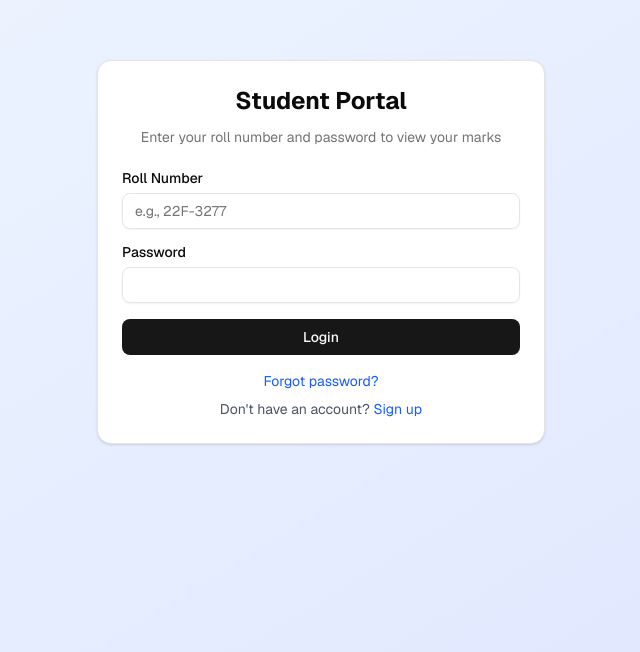
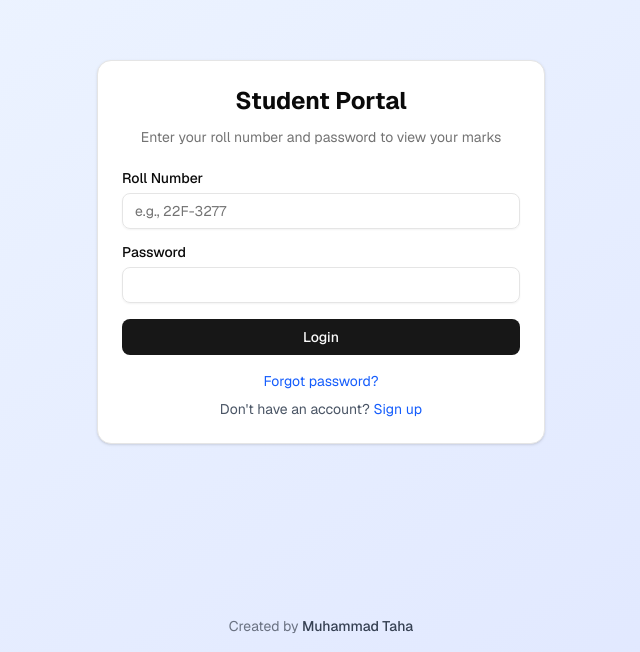
Before and after one commit to mtaha-23/TAMarkPortal, a Next.js app: page /login in a window 1280 px wide. Shown: the part 148-800 px from the top of the page, without its empty margins (319-959 px from the left). Built offline with nearby package versions, Linux system fonts and the light colour scheme.

Commit message:
Feature: Add credit section to the login page with creator attribution

```diff
--- a/app/login/page.tsx
+++ b/app/login/page.tsx
@@ -97,6 +97,13 @@ export default function LoginPage() {
           </form>
         </CardContent>
       </Card>
+
+      {/* Credit */}
+      <div className="absolute bottom-4 left-1/2 transform -translate-x-1/2 text-center">
+        <p className="text-sm text-gray-500">
+          Created by <span className="font-medium text-gray-700">Muhammad Taha</span>
+        </p>
+      </div>
     </div>
   )
 }
```
